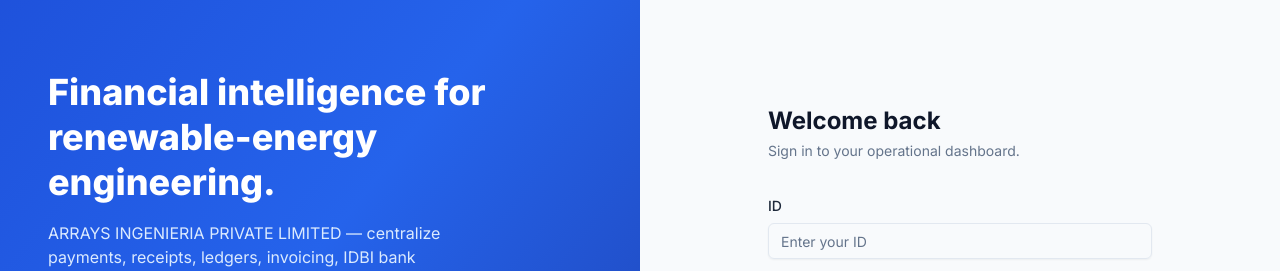
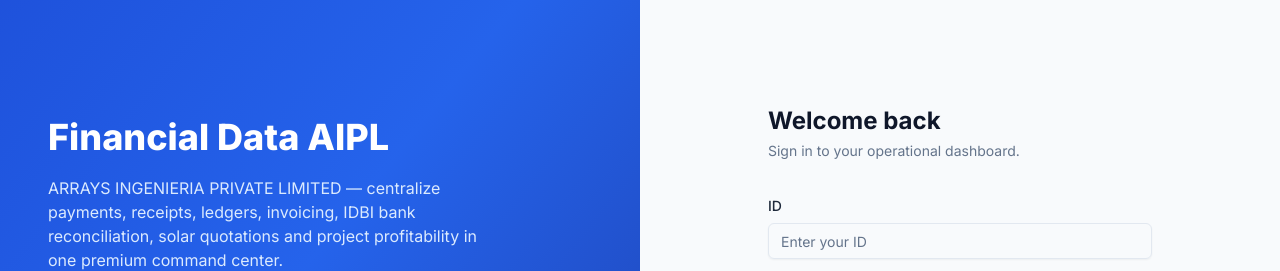
Before and after one commit to mioo12j/arrays, a React (Vite) app in the folder client/: page /login in a window 1280 px wide. Shown: the part 151-422 px from the top of the page. Built offline with nearby package versions, Linux system fonts and the light colour scheme; no server answers.

Commit message:
Login: rename brand headline to "Financial Data AIPL"

```diff
--- a/client/src/pages/Login.jsx
+++ b/client/src/pages/Login.jsx
@@ -69,7 +69,7 @@
             transition={{ duration: 0.5, ease: 'easeOut', delay: 0.1 }}
           >
             <h1 className="text-4xl font-extrabold leading-tight">
-              Financial intelligence for renewable-energy engineering.
+              Financial Data AIPL
             </h1>
             <p className="mt-4 max-w-md text-brand-100">
               {company.name} — centralize payments, receipts, ledgers, invoicing, IDBI bank
```
